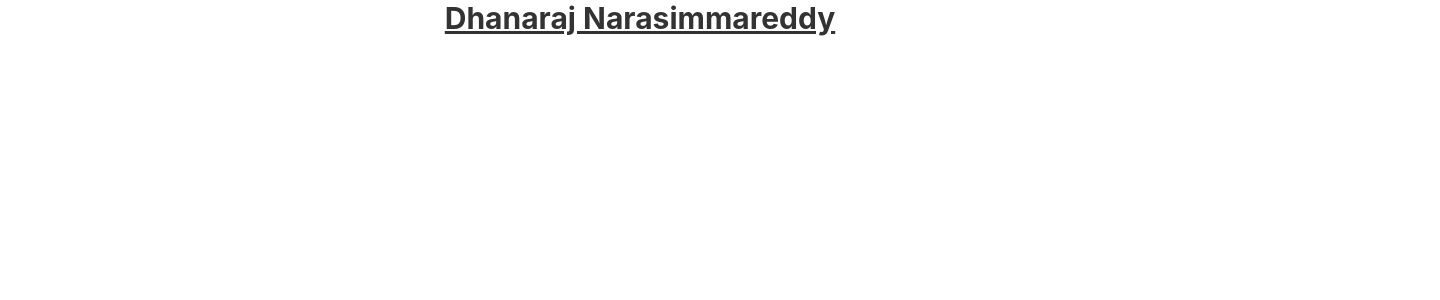
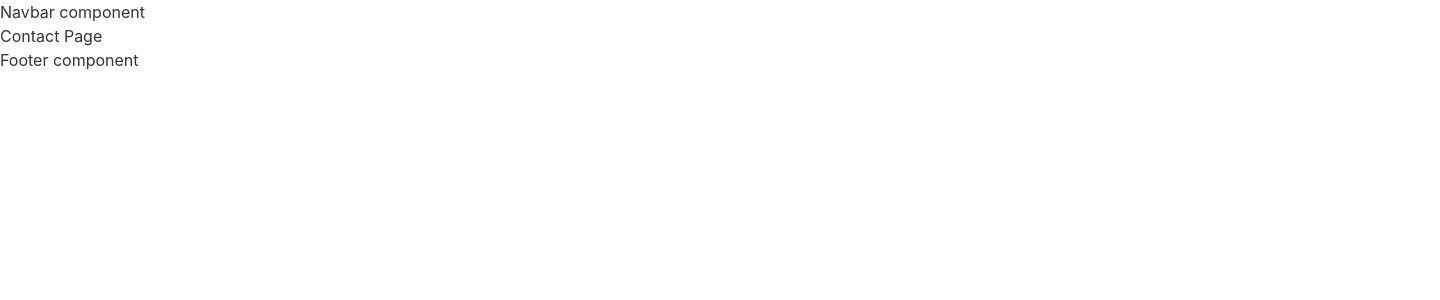
Before and after one commit to dhanarajccs/portfolio-dhanaraj, a React (Create React App) app: page /contact in a window 1280 px wide. Shown: the top 300 px of the page, 1440 px wide, since content can reach past the window. Built offline with nearby package versions, Linux system fonts and the light colour scheme.

Commit message:
creating components, layout, pages, routes

```diff
--- a/src/App.js
+++ b/src/App.js
@@ -1,11 +1,11 @@
 import './App.css';
+import { RouterProvider } from 'react-router-dom';
+import router from './routes/Routes';
 
 function App() {
   return (
-    <div className="App">
-      <h1 className="text-3xl font-bold underline">
-        Dhanaraj Narasimmareddy
-      </h1>
+    <div className="w-[1440px] m-auto">
+      <RouterProvider router={router} />
     </div>
   );
 }
--- /dev/null
+++ b/src/components/Footer/Footer.js
@@ -0,0 +1,9 @@
+const Footer = () => {
+  return (
+    <div>
+      Footer component
+    </div>
+  )
+}
+
+export default Footer
--- /dev/null
+++ b/src/components/Navbar/Navbar.js
@@ -0,0 +1,9 @@
+const Navbar = () => {
+  return (
+    <div>
+      Navbar component
+    </div>
+  )
+}
+
+export default Navbar
--- /dev/null
+++ b/src/layout/Main.js
@@ -0,0 +1,16 @@
+import React from 'react'
+import { Outlet } from 'react-router-dom'
+import Navbar from '../components/Navbar/Navbar'
+import Footer from '../components/Footer/Footer'
+
+const Main = () => {
+  return (
+    <div>
+      <Navbar />
+      <Outlet />
+      <Footer />
+    </div>
+  )
+}
+
+export default Main
--- /dev/null
+++ b/src/pages/About.js
@@ -0,0 +1,9 @@
+const About = () => {
+    return (
+        <div>
+            About Page
+        </div>
+    );
+};
+
+export default About;
--- /dev/null
+++ b/src/pages/Contact.js
@@ -0,0 +1,9 @@
+const Contact = () => {
+    return (
+        <div>
+            Contact Page
+        </div>
+    );
+};
+
+export default Contact;
--- /dev/null
+++ b/src/pages/Home.js
@@ -0,0 +1,9 @@
+const Home = () => {
+    return (
+        <div>
+            Home Page
+        </div>
+    );
+};
+
+export default Home;
--- /dev/null
+++ b/src/pages/Projects.js
@@ -0,0 +1,9 @@
+const Projects = () => {
+    return (
+        <div>
+            Project Page
+        </div>
+    );
+};
+
+export default Projects;
--- /dev/null
+++ b/src/pages/Services.js
@@ -0,0 +1,9 @@
+const Services = () => {
+    return (
+        <div>
+            Service Page
+        </div>
+    );
+};
+
+export default Services;
--- /dev/null
+++ b/src/routes/Routes.js
@@ -0,0 +1,38 @@
+import { createBrowserRouter } from "react-router-dom";
+import Main from "../layout/Main";
+import Home from "../pages/Home";
+import About from "../pages/About";
+import Projects from "../pages/Projects";
+import Services from "../pages/Services";
+import Contact from "../pages/Contact";
+
+const router = createBrowserRouter([
+    {
+        path: "/",
+        element: <Main />,
+        children: [
+            {
+                path: "/",
+                element: <Home />,
+            },
+            {
+                path: "/about",
+                element: <About />,
+            },
+            {
+                path: "/projects",
+                element: <Projects />,
+            },
+            {
+                path: "/services",
+                element: <Services />,
+            },
+            {
+                path: "/contact",
+                element: <Contact />,
+            },
+        ],
+    },
+]);
+
+export default router;
```
Also changed, not shown: src/index.css (line endings or trailing spaces).
